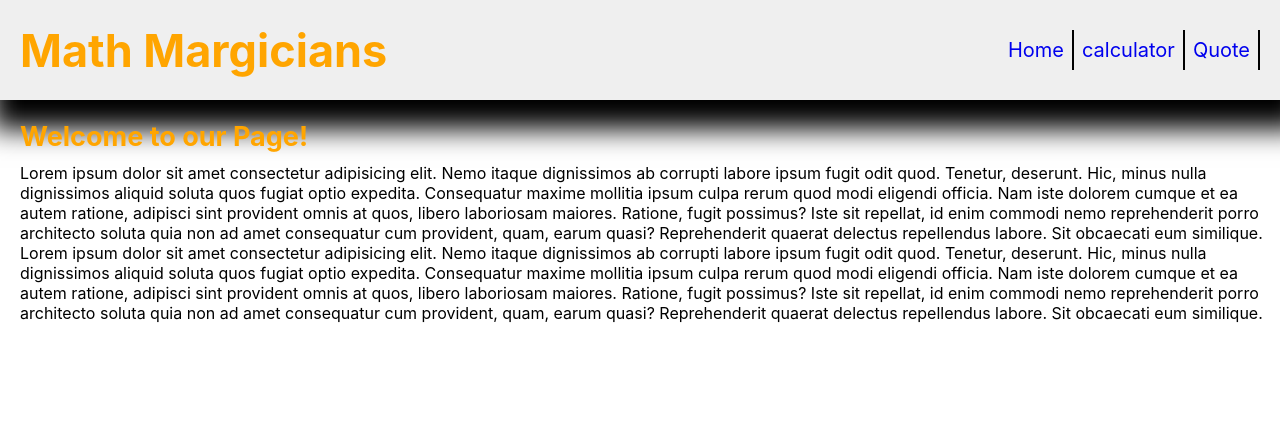
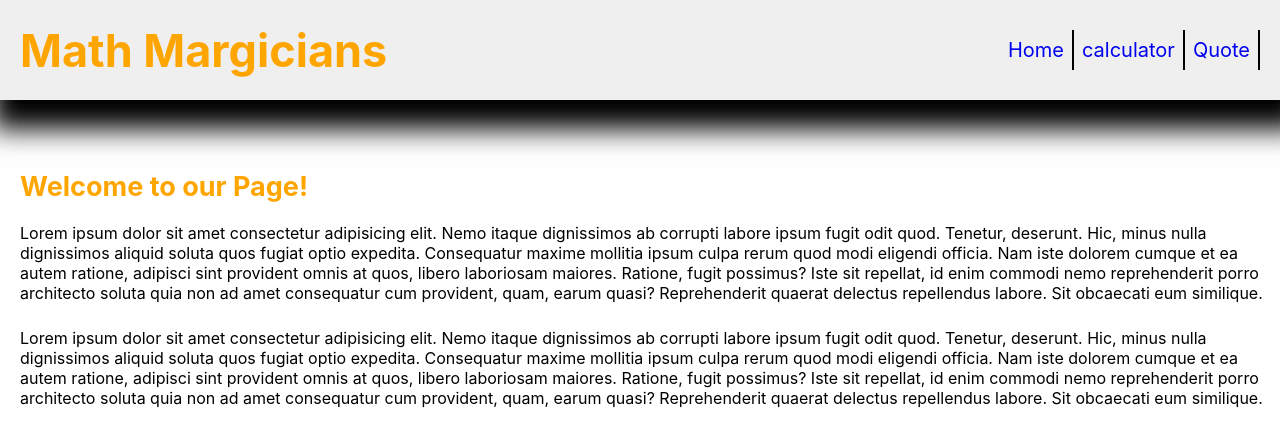
Before and after one commit to medsonmoombe/math_magician, a React (Create React App) app: page / in a window 1280 px wide. Shown: the top 446 px of the page. Built offline with nearby package versions, Linux system fonts and the light colour scheme.

Commit message:
Add the css styles to the home component

```diff
--- a/src/App.css
+++ b/src/App.css
@@ -44,7 +44,7 @@ body {
 .home-content {
   display: flex;
   flex-direction: column;
-  gap: 10px;
+  gap: 20px;
 
   /* justify-content: flex-start; */
   padding-left: 20px;
@@ -52,8 +52,15 @@ body {
 }
 
 .welcome {
+  margin-top: 50px;
   font-size: 27px;
   color: orange;
+}
+
+.para {
+  display: flex;
+  flex-direction: column;
+  gap: 25px;
 }
 
 .calculator-dis {
```
Also changed, not shown: src/index.css (line endings or trailing spaces).
